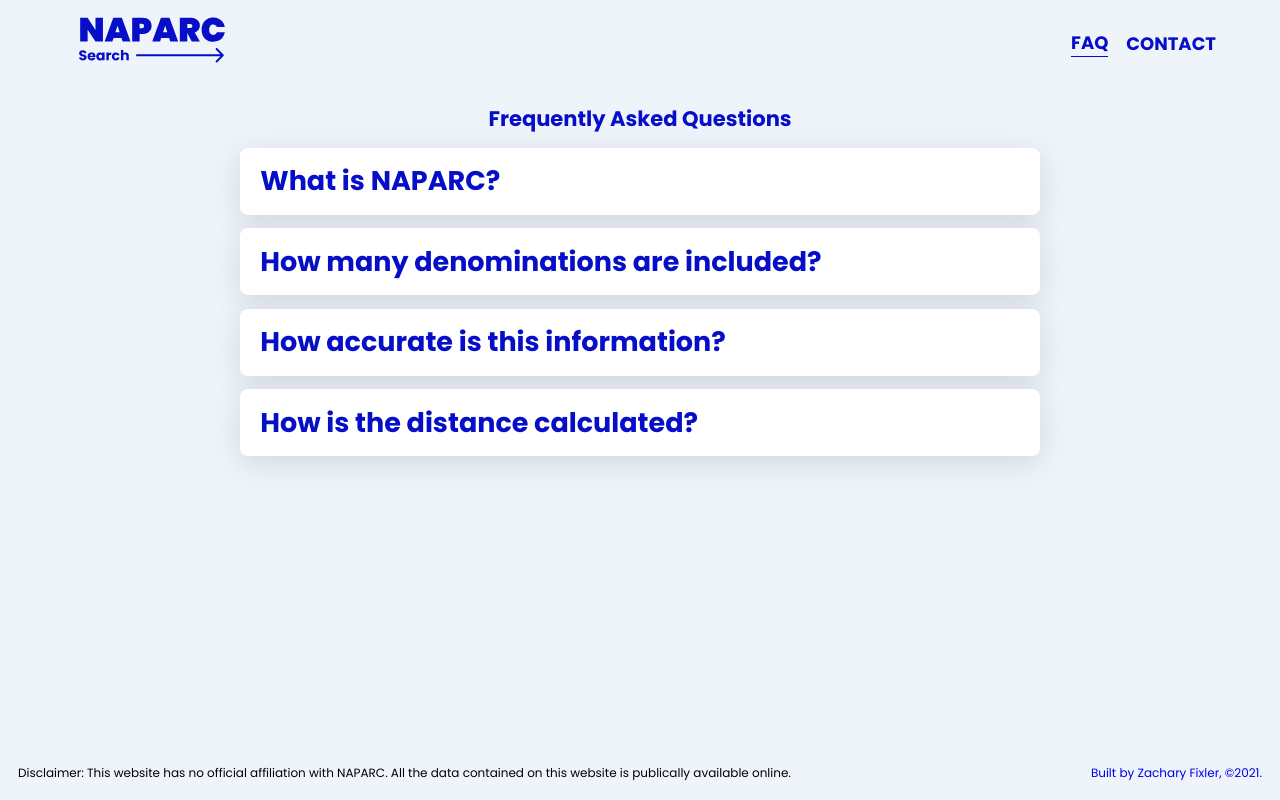
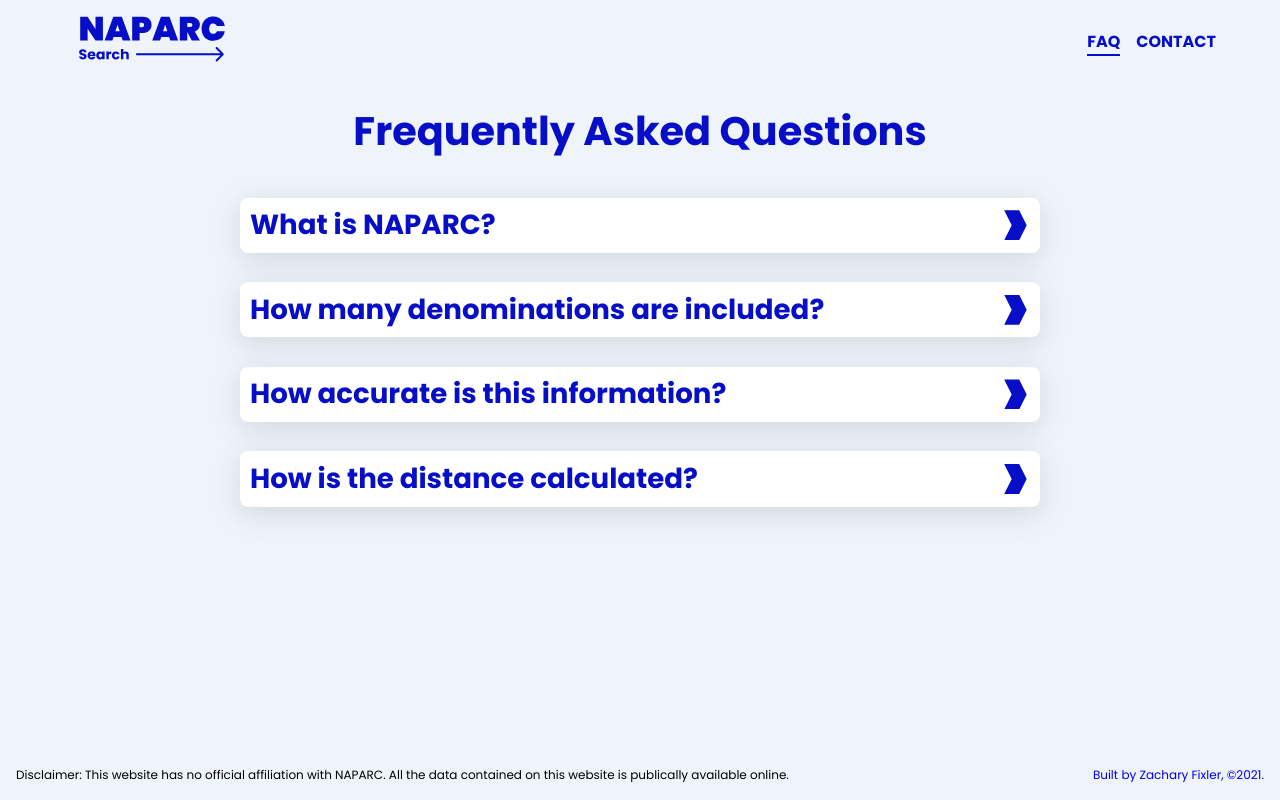
Before and after one commit to zfixler/naparc-next, a Next.js app: page /faq in a window 1280 px wide. Built offline with nearby package versions, Linux system fonts and the light colour scheme.

Commit message:
removed framer-motion accordion animation, moved api call to backend

```diff
--- a/components/Accordion.js
+++ b/components/Accordion.js
@@ -34,8 +34,8 @@
 	const { isToggled, setIsToggled } = useContext(ToggleContext);
 
 	return (
-		<Title {...restProps} onClick={() => setIsToggled(!isToggled)}>
-			{children}
+		<Title isToggled={isToggled} onClick={() => setIsToggled(!isToggled)}>
+			<h2>{children}</h2>
 		</Title>
 	);
 };
@@ -44,17 +44,8 @@
 	const { isToggled } = useContext(ToggleContext);
 
 	return (
-		<AnimatePresence>
-			{isToggled && (
-				<Body
-					initial={{ opacity: 0, height: 0 }}
-					animate={{ opacity: 1, height: 'auto' }}
-					transition={{ duration: 0.3 }}
-					exit={{ opacity: 0, height: 0 }}
-					{...restProps}>
-					{children}
-				</Body>
-			)}
-		</AnimatePresence>
+		<Body className={isToggled ? '' : 'collapsed'} {...restProps}>
+			{children}
+		</Body>
 	);
 };
--- a/components/styled/Accordion.styled.js
+++ b/components/styled/Accordion.styled.js
@@ -1,17 +1,18 @@
 import styled from "styled-components";
-import { motion } from 'framer-motion';
 
 export const Container = styled.section`
     border-radius: 8px;
     max-width: 800px;
     margin: 0 auto;
+
     h1 {
         text-align: center;
         color: var(--blue);
+        margin-bottom: .75em;
     }
 `;
 
-export const Title = styled.h2`
+export const Title = styled.button`
     cursor: pointer;
     color: var(--blue);
     background-color: var(--white);
@@ -19,10 +20,42 @@
     padding: .5em .75em;
     margin: .5em 0;
     box-shadow: var(--box-shadow);
+    width: 100%;
+    position: relative;
+    border: 0;
+    text-align: inherit;
+
+    h2 {
+        font-size: var(--fs-h3);
+    }
+
+
+    &::after {
+        content: "";
+        position: absolute;
+        height: 30px;
+        width: 30px;
+        background-color: var(--blue);
+        top: calc(50% - 15px);
+        right: 1em;
+        clip-path: polygon(75% 0%, 100% 50%, 75% 100%, 25% 100%, 50% 50%, 25% 0%);
+        transform: ${({isToggled}) => isToggled ? 'rotate(90deg)' : 'rotate(0deg)'};
+    }
 `;
 
-export const Item = styled.article``;
+export const Item = styled.article`
+    .collapsed {
+        box-sizing: border-box;
+        max-height: 0;
+        overflow: hidden;
+        opacity: 0;
+    }
+    `;
 
-export const Body = styled(motion.div)`
+export const Body = styled.div`
+    box-sizing: border-box;
+    max-height: 1000px;
+    transition: all 0.3s ease;
     padding: .5em .75em;
+    opacity: 1;
 `;
--- a/components/styled/Header.styled.js
+++ b/components/styled/Header.styled.js
@@ -22,9 +22,10 @@
         text-decoration: none;
         color: var(--blue);
         font-weight: bold;
+        border-bottom: 2px solid var(--alice);
     }
 
     .active {
-        border-bottom: 1px solid var(--blue);
+        border-bottom: 2px solid var(--blue);
     }
 `;
--- a/context/SearchContext.js
+++ b/context/SearchContext.js
@@ -208,18 +208,17 @@
 		setSearchInput(e.target.value);
 
 		if (e.target.value.length > 3) {
-			if (currentTimeout) {
-				clearTimeout(currentTimeout);
-			}
-
-			const currentTimeout = setTimeout(() => {
-				let url = `https://api.geoapify.com/v1/geocode/autocomplete?text=${e.target.value}&type=city&filter=countrycode:us,ca&format=json&apiKey=${process.env.NEXT_PUBLIC_GEOAPIFY_KEY}`;
-
-				fetch(url)
-					.then((res) => res.json())
-					.then((data) => setSuggestions(data))
-					.catch((error) => console.log(error));
-			}, 300);
+			const res = await fetch('/api/autocomplete', {
+				body: JSON.stringify({
+				  input: e.target.value
+				}),
+				headers: {
+				  'Content-Type': 'application/json'
+				},
+				method: 'POST'
+			  })
+			const data = await res.json();
+			setSuggestions(data)
 		}
 	}
 
--- /dev/null
+++ b/pages/api/autocomplete.js
@@ -0,0 +1,7 @@
+export default async function handler(req, res) {
+	const data = req.body.input;
+	let url = `https://api.geoapify.com/v1/geocode/autocomplete?text=${data}&type=city&filter=countrycode:us,ca&format=json&apiKey=${process.env.GEOAPIFY_KEY}`;
+	const locationRequest = await fetch(url);
+    const suggestion = await locationRequest.json()
+	res.status(200).json(JSON.stringify(suggestion));
+}
--- /dev/null
+++ b/pages/api/contact.js
@@ -0,0 +1,4 @@
+export default async function handler(req, res) {
+
+	res.status(200).json({"msg":"success!"});
+}
--- a/styles/GlobalStyle.js
+++ b/styles/GlobalStyle.js
@@ -2,10 +2,10 @@
 
 const GlobalStyle = createGlobalStyle`
         html {
-          font-size: 100%;
+          font-size: 87.5%;
 
         @media (min-width: 40em){
-            font-size: 112.5%;
+            font-size: 100%;
         }
     }
 
@@ -37,7 +37,6 @@
         margin: 0;
         padding: 0;
         font-family: var(--font-family);
-
     }
 
     html, body {
@@ -45,6 +44,16 @@
         height: 100%;
         width: 100%;
     }
+
+    body {
+        overflow-y: scroll;
+    }
+
+    h1 {font-size: var(--fs-h1);}
+    h2 {font-size: var(--fs-h2);}
+    h3 {font-size: var(--fs-h3);}
+    h4 {font-size: var(--fs-h4);}
+    h5 {font-size: var(--fs-h5);}
 
     header {
         text-align: center;
```
